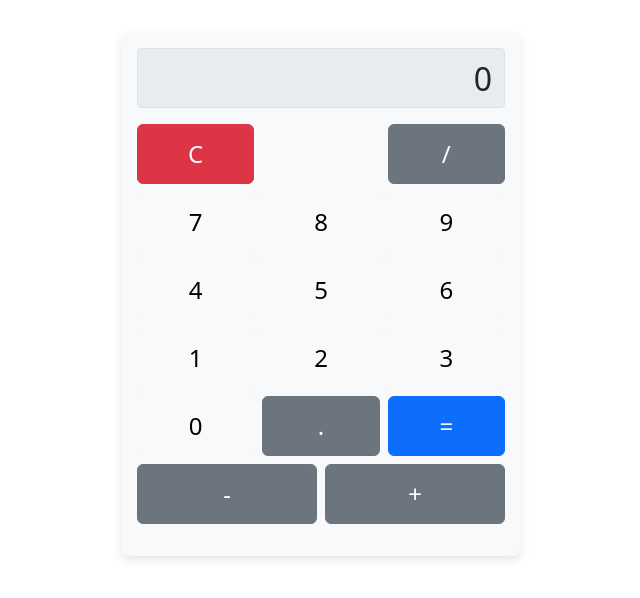
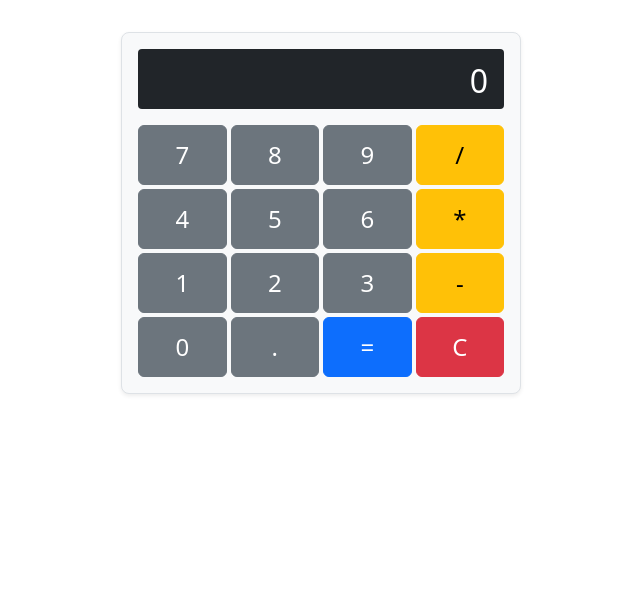
Before and after one commit to albertomzai/calculator, a website: page frontend/index.html in a window 1280 px wide. Shown: the whole page, without its empty margins (319-959 px from the left). Drawn offline with nearby package versions, Linux system fonts and the light colour scheme.

Commit message:
Agente completa tarea generando 1 archivo(s)

```diff
--- a/frontend/index.html
+++ b/frontend/index.html
@@ -2,28 +2,31 @@
 <html lang="es">
 <head>
     <meta charset="UTF-8">
+    <meta name="viewport" content="width=device-width, initial-scale=1.0">
     <title>Calculadora Web</title>
 
-    <!-- Bootstrap 5 -->
+    <!-- Bootstrap 5 CSS -->
     <link href="https://cdn.jsdelivr.net/npm/bootstrap@5.3.3/dist/css/bootstrap.min.css" rel="stylesheet">
 
     <style>
       .calculator {
           max-width: 400px;
           margin: 2rem auto;
+          border: 1px solid #dee2e6;
+          border-radius: .5rem;
           padding: 1rem;
-          border-radius: 0.5rem;
           background-color: #f8f9fa;
-          box-shadow: 0 4px 10px rgba(0,0,0,0.1);
       }
 
-      .display {
+      .screen {
           height: 60px;
+          background-color: #212529;
+          color: #fff;
           font-size: 2rem;
           text-align: right;
-          padding-right: 0.75rem;
-          background-color: #e9ecef;
-          border-radius: 0.25rem;
+          padding: .5rem 1rem;
+          border-radius: .25rem;
+          margin-bottom: 1rem;
       }
 
       .btn-calculator {
@@ -32,106 +35,79 @@
           font-size: 1.5rem;
       }
 
-      @media (max-width: 576px) {
-          .display {
-              height: 50px;
-              font-size: 1.75rem;
-          }
-          .btn-calculator {
-              height: 50px;
-              font-size: 1.25rem;
-          }
+      .grid-buttons {
+          display: grid;
+          grid-template-columns: repeat(4, 1fr);
+          gap: .25rem;
       }
     </style>
 </head>
 <body>
 
-    <div class="container calculator">
-        <!-- Pantalla -->
-        <input type="text" id="display" class="form-control display mb-3" readonly value="0">
+    <div class="container">
+        <div class="calculator shadow-sm">
+            <div id="screen" class="screen" data-testid="calculator-screen"></div>
 
-        <!-- Botones de la calculadora -->
-        <div class="row g-2">
-            <!-- Primera fila: C, / -->
-            <div class="col-4"><button id="clear" class="btn btn-danger btn-calculator">C</button></div>
-            <div class="col-4"></div>
-            <div class="col-4"><button id="divide" class="btn btn-secondary btn-calculator">/</button></div>
+            <div class="grid-buttons">
+                <!-- Row 1 -->
+                <button type="button" class="btn btn-secondary btn-calculator" data-value="7" data-testid="calc-btn-7">7</button>
+                <button type="button" class="btn btn-secondary btn-calculator" data-value="8" data-testid="calc-btn-8">8</button>
+                <button type="button" class="btn btn-secondary btn-calculator" data-value="9" data-testid="calc-btn-9">9</button>
+                <button type="button" class="btn btn-warning btn-calculator" data-value="/" data-testid="calc-btn-divide">/</button>
 
-            <!-- Segunda fila: 7,8,9 -->
-            <div class="col-4"><button class="btn btn-light btn-calculator num-btn">7</button></div>
-            <div class="col-4"><button class="btn btn-light btn-calculator num-btn">8</button></div>
-            <div class="col-4"><button class="btn btn-light btn-calculator num-btn">9</button></div>
+                <!-- Row 2 -->
+                <button type="button" class="btn btn-secondary btn-calculator" data-value="4" data-testid="calc-btn-4">4</button>
+                <button type="button" class="btn btn-secondary btn-calculator" data-value="5" data-testid="calc-btn-5">5</button>
+                <button type="button" class="btn btn-secondary btn-calculator" data-value="6" data-testid="calc-btn-6">6</button>
+                <button type="button" class="btn btn-warning btn-calculator" data-value="*" data-testid="calc-btn-multiply">*</button>
 
-            <!-- Tercera fila: 4,5,6 -->
-            <div class="col-4"><button class="btn btn-light btn-calculator num-btn">4</button></div>
-            <div class="col-4"><button class="btn btn-light btn-calculator num-btn">5</button></div>
-            <div class="col-4"><button class="btn btn-light btn-calculator num-btn">6</button></div>
+                <!-- Row 3 -->
+                <button type="button" class="btn btn-secondary btn-calculator" data-value="1" data-testid="calc-btn-1">1</button>
+                <button type="button" class="btn btn-secondary btn-calculator" data-value="2" data-testid="calc-btn-2">2</button>
+                <button type="button" class="btn btn-secondary btn-calculator" data-value="3" data-testid="calc-btn-3">3</button>
+                <button type="button" class="btn btn-warning btn-calculator" data-value="-" data-testid="calc-btn-subtract">-</button>
 
-            <!-- Cuarta fila: 1,2,3 -->
-            <div class="col-4"><button class="btn btn-light btn-calculator num-btn">1</button></div>
-            <div class="col-4"><button class="btn btn-light btn-calculator num-btn">2</button></div>
-            <div class="col-4"><button class="btn btn-light btn-calculator num-btn">3</button></div>
+                <!-- Row 4 -->
+                <button type="button" class="btn btn-secondary btn-calculator" data-value="0" data-testid="calc-btn-0">0</button>
+                <button type="button" class="btn btn-secondary btn-calculator" data-value="." data-testid="calc-btn-dot">.</button>
+                <button type="button" class="btn btn-primary btn-calculator" id="equalsBtn" data-testid="calc-btn-equals">=</button>
+                <button type="button" class="btn btn-danger btn-calculator" data-value="C" data-testid="calc-btn-clear">C</button>
 
-            <!-- Quinta fila: 0,.,= -->
-            <div class="col-4"><button class="btn btn-light btn-calculator num-btn">0</button></div>
-            <div class="col-4"><button id="decimal" class="btn btn-secondary btn-calculator">.</button></div>
-            <div class="col-4"><button id="equals" class="btn btn-primary btn-calculator">=</button></div>
-
-            <!-- Sexta fila: -, + -->
-            <div class="col-6"><button id="subtract" class="btn btn-secondary btn-calculator">-</button></div>
-            <div class="col-6"><button id="add" class="btn btn-secondary btn-calculator">+</button></div>
+            </div>
         </div>
-
-        <!-- Alertas de error -->
-        <div id="alertContainer" class="mt-3"></div>
     </div>
 
-    <!-- Bootstrap JS -->
+    <!-- Bootstrap 5 JS Bundle -->
     <script src="https://cdn.jsdelivr.net/npm/bootstrap@5.3.3/dist/js/bootstrap.bundle.min.js"></script>
 
     <script>
-      const display = document.getElementById('display');
-      const alertContainer = document.getElementById('alertContainer');
+      const screen = document.getElementById('screen');
+      let expression = '';
 
-      // Construir expresión
-      function appendToDisplay(value) {
-          if (display.value === '0') {
-              display.value = value;
-          } else {
-              display.value += value;
-          }
+      function updateScreen() {
+          screen.textContent = expression || '0';
       }
 
-      // Borrar todo
-      document.getElementById('clear').addEventListener('click', () => {
-          display.value = '0';
-          clearAlert();
-      });
+      // Handle button clicks
+      document.querySelectorAll('.btn-calculator').forEach(btn => {
+          btn.addEventListener('click', () => {
+              const val = btn.getAttribute('data-value');
+              if (!val) return;
 
-      // Operadores y decimal
-      ['add', 'subtract', 'divide'].forEach(id => {
-          document.getElementById(id).addEventListener('click', () => {
-              const op = id === 'add' ? '+' : id === 'subtract' ? '-' : '/';
-              appendToDisplay(op);
+              if (val === 'C') {
+                  expression = '';
+              } else if (btn.id === 'equalsBtn') {
+                  calculateResult();
+                  return;
+              } else {
+                  expression += val;
+              }
+
+              updateScreen();
           });
       });
 
-      document.getElementById('decimal').addEventListener('click', () => {
-          if (!display.value.includes('.')) {
-              appendToDisplay('.');
-          }
-      });
-
-      // Números
-      document.querySelectorAll('.num-btn').forEach(btn => {
-          btn.addEventListener('click', () => {
-              appendToDisplay(btn.textContent);
-          });
-      });
-
-      // Igual = -> enviar a API
-      document.getElementById('equals').addEventListener('click', async () => {
-          const expression = display.value;
+      async function calculateResult() {
           try {
               const response = await fetch('/api/calculate', {
                   method: 'POST',
@@ -139,28 +115,20 @@
                   body: JSON.stringify({ expression })
               });
 
-              if (!response.ok) {
-                  const err = await response.json();
-                  showAlert(err.error || 'Error desconocido', 'danger');
-                  return;
-              }
+              if (!response.ok) throw new Error('Error al calcular');
 
               const data = await response.json();
-              display.value = data.result;
-              clearAlert();
-          } catch (e) {
-              showAlert('No se pudo conectar con el servidor', 'danger');
+              expression = String(data.result);
+          } catch (error) {
+              console.error(error);
+              alert('Error en el cálculo.');
+          } finally {
+              updateScreen();
           }
-      });
-
-      // Alertas
-      function showAlert(message, type) {
-          alertContainer.innerHTML = `<div class="alert alert-${type}" role="alert">${message}</div>`;
       }
 
-      function clearAlert() {
-          alertContainer.innerHTML = '';
-      }
+      // Inicializar pantalla
+      updateScreen();
     </script>
 </body>
 </html>
```
